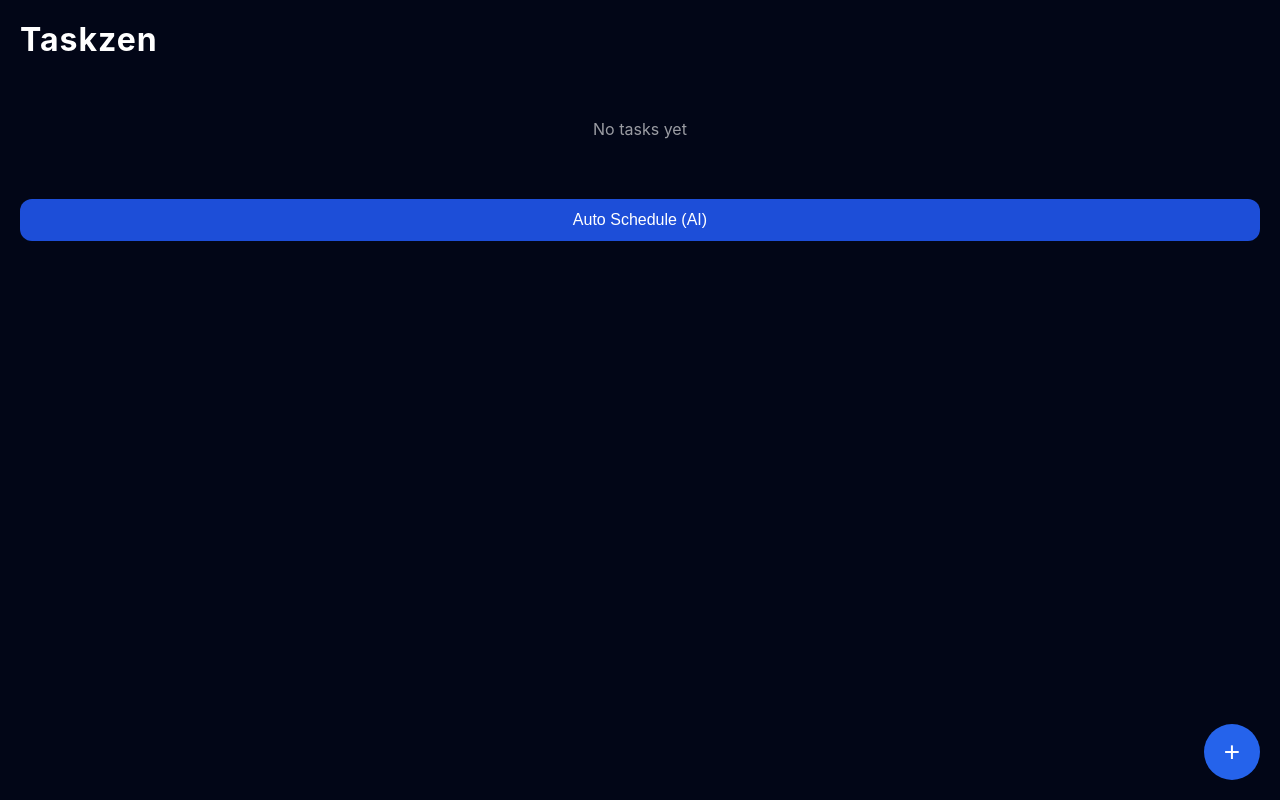
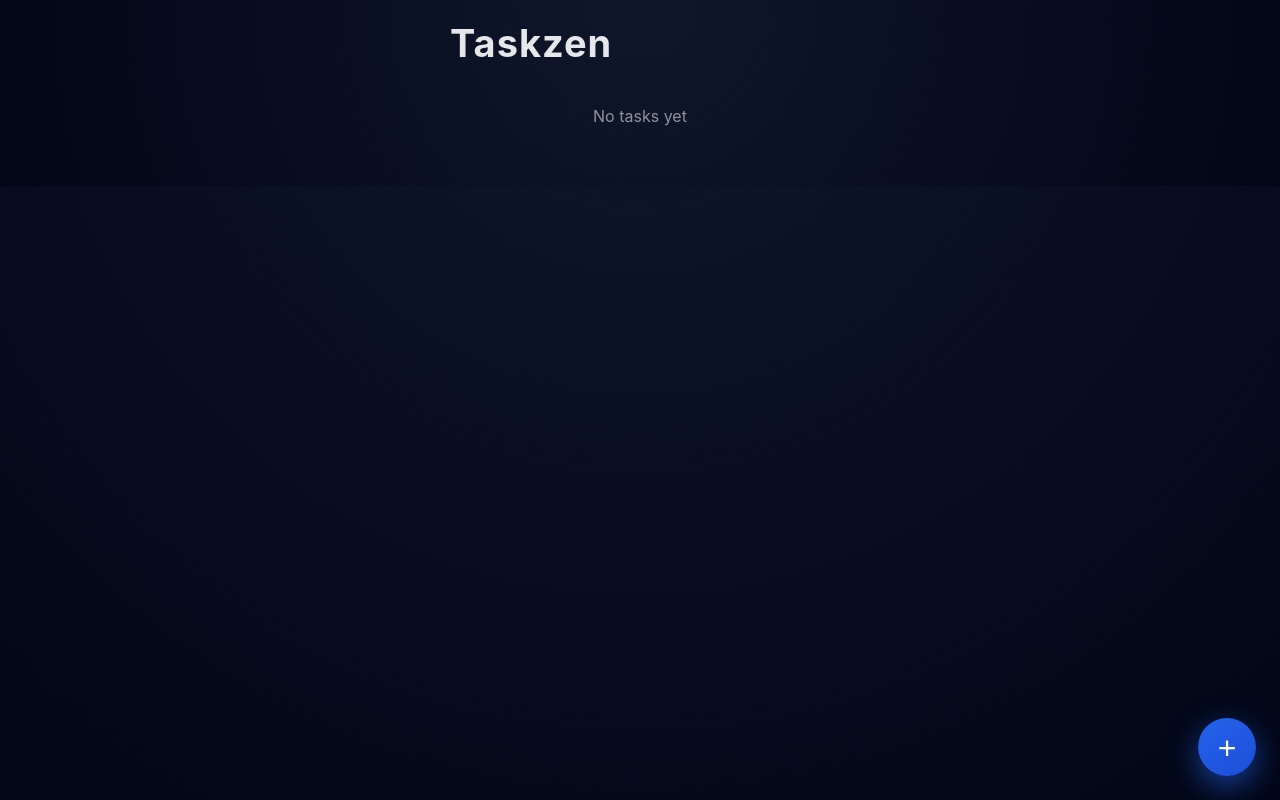
Before and after one commit to mohitsilavat09/Sudo, a Next.js app: page / in a window 1280 px wide. Built offline with nearby package versions, Linux system fonts and the light colour scheme.

Commit message:
Update index.js

```diff
--- a/pages/index.js
+++ b/pages/index.js
@@ -1,232 +1,61 @@
-import { useEffect, useState } from "react";
-import Head from "next/head";
+import { useState } from "react";
+import { autoSchedule } from "../utils/aiPlanner";
 
 export default function Home() {
+  const [showForm, setShowForm] = useState(false);
   const [tasks, setTasks] = useState([]);
-  const [showAdd, setShowAdd] = useState(false);
+  const [taskName, setTaskName] = useState("");
 
-  const [text, setText] = useState("");
-  const [date, setDate] = useState("");
-  const [time, setTime] = useState("");
+  const addTask = () => {
+    if (!taskName) return;
+    setTasks([...tasks, { name: taskName }]);
+    setTaskName("");
+    setShowForm(false);
+  };
 
-  // Load tasks
-  useEffect(() => {
-    const saved = localStorage.getItem("tasks");
-    if (saved) setTasks(JSON.parse(saved));
-  }, []);
-
-  // Save tasks
-  useEffect(() => {
-    localStorage.setItem("tasks", JSON.stringify(tasks));
-  }, [tasks]);
-
-  function addTask() {
-    if (!text || !date || !time) return;
-
-    setTasks([
-      ...tasks,
-      {
-        id: Date.now(),
-        text,
-        date,
-        time,
-        done: false,
-      },
-    ]);
-
-    setText("");
-    setDate("");
-    setTime("");
-    setShowAdd(false);
-  }
-
-  function toggleTask(id) {
-    setTasks(
-      tasks.map((t) =>
-        t.id === id ? { ...t, done: !t.done } : t
-      )
-    );
-  }
-
-  function deleteTask(id) {
-    setTasks(tasks.filter((t) => t.id !== id));
-  }
-
-  // ✅ FIXED AUTO SCHEDULER
-  function autoSchedule() {
-    if (tasks.length === 0) return;
-
-    const today = new Date().toISOString().split("T")[0];
-    let hour = 9;
-
-    const updated = tasks.map((task) => ({
-      ...task,
-      date: today,
-      time: `${String(hour++).padStart(2, "0")}:00`,
-    }));
-
-    setTasks(updated);
-  }
+  const runAIScheduler = () => {
+    const scheduled = autoSchedule(tasks);
+    setTasks(scheduled);
+  };
 
   return (
-    <>
-      <Head>
-        <title>Taskzen</title>
-      </Head>
+    <div className="container">
+      <h1>Taskzen</h1>
 
-      <main style={styles.container}>
-        <h1 style={styles.title}>Taskzen</h1>
+      {tasks.length === 0 && <p>No tasks yet</p>}
 
-        {/* TASK LIST */}
-        <div style={styles.list}>
-          {tasks.length === 0 && (
-            <p style={styles.empty}>No tasks yet</p>
-          )}
+      {tasks.map((t, i) => (
+        <div key={i} className="task">{t.name}</div>
+      ))}
 
-          {tasks.map((task) => (
-            <div key={task.id} style={styles.card}>
-              <input
-                type="checkbox"
-                checked={task.done}
-                onChange={() => toggleTask(task.id)}
-              />
+      {/* ➕ BUTTON */}
+      {!showForm && (
+        <button className="fab" onClick={() => setShowForm(true)}>
+          +
+        </button>
+      )}
 
-              <div style={{ flex: 1 }}>
-                <h3
-                  style={{
-                    textDecoration: task.done
-                      ? "line-through"
-                      : "none",
-                  }}
-                >
-                  {task.text}
-                </h3>
-                <p style={styles.time}>
-                  {task.date} • {task.time}
-                </p>
-              </div>
+      {/* ADD TASK FORM */}
+      {showForm && (
+        <div className="form">
+          <input
+            placeholder="Task name"
+            value={taskName}
+            onChange={(e) => setTaskName(e.target.value)}
+          />
 
-              <button
-                style={styles.delete}
-                onClick={() => deleteTask(task.id)}
-              >
-                🗑
-              </button>
-            </div>
-          ))}
+          <button onClick={addTask}>Add Task</button>
+
+          <button onClick={() => setShowForm(false)}>Cancel</button>
         </div>
+      )}
 
-        {/* ADD TASK PANEL */}
-        {showAdd && (
-          <div style={styles.addPanel}>
-            <input
-              placeholder="Task name"
-              value={text}
-              onChange={(e) => setText(e.target.value)}
-            />
-            <input
-              type="date"
-              value={date}
-              onChange={(e) => setDate(e.target.value)}
-            />
-            <input
-              type="time"
-              value={time}
-              onChange={(e) => setTime(e.target.value)}
-            />
-            <button onClick={addTask}>Add Task</button>
-          </div>
-        )}
-
-        {/* AI BUTTON */}
-        <button style={styles.aiBtn} onClick={autoSchedule}>
+      {/* AI BUTTON */}
+      {tasks.length > 0 && (
+        <button className="ai-btn" onClick={runAIScheduler}>
           Auto Schedule (AI)
         </button>
-
-        {/* FLOATING + BUTTON */}
-        <button
-          style={styles.fab}
-          onClick={() => setShowAdd(!showAdd)}
-        >
-          +
-        </button>
-      </main>
-    </>
+      )}
+    </div>
   );
 }
-
-/* STYLES */
-const styles = {
-  container: {
-    minHeight: "100vh",
-    background: "linear-gradient(180deg,#020617,#020617)",
-    color: "#fff",
-    padding: 20,
-    position: "relative",
-  },
-  title: {
-    fontSize: 32,
-    marginBottom: 20,
-  },
-  list: {
-    display: "flex",
-    flexDirection: "column",
-    gap: 12,
-  },
-  card: {
-    background: "#0f172a",
-    borderRadius: 16,
-    padding: 14,
-    display: "flex",
-    alignItems: "center",
-    gap: 12,
-  },
-  time: {
-    fontSize: 12,
-    opacity: 0.7,
-  },
-  delete: {
-    background: "none",
-    border: "none",
-    color: "#f87171",
-    fontSize: 18,
-  },
-  empty: {
-    opacity: 0.6,
-    textAlign: "center",
-  },
-  addPanel: {
-    position: "fixed",
-    bottom: 90,
-    left: 20,
-    right: 20,
-    background: "#020617",
-    borderRadius: 16,
-    padding: 16,
-    display: "flex",
-    flexDirection: "column",
-    gap: 10,
-    boxShadow: "0 10px 40px rgba(0,0,0,0.6)",
-  },
-  aiBtn: {
-    marginTop: 20,
-    padding: 12,
-    borderRadius: 12,
-    background: "#1d4ed8",
-    color: "#fff",
-    border: "none",
-    fontSize: 16,
-  },
-  fab: {
-    position: "fixed",
-    bottom: 20,
-    right: 20,
-    width: 56,
-    height: 56,
-    borderRadius: "50%",
-    background: "#2563eb",
-    color: "#fff",
-    fontSize: 28,
-    border: "none",
-  },
-};
```
